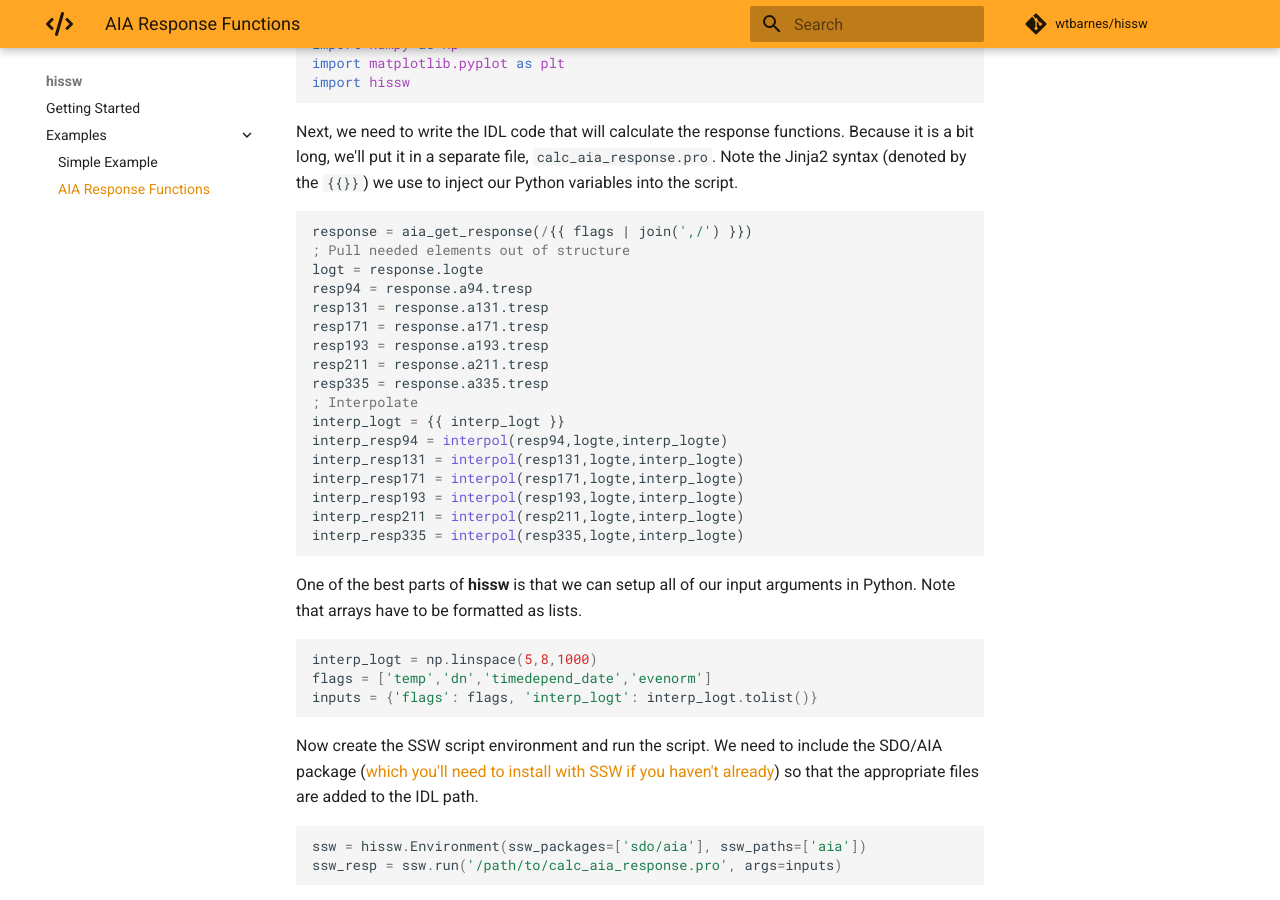
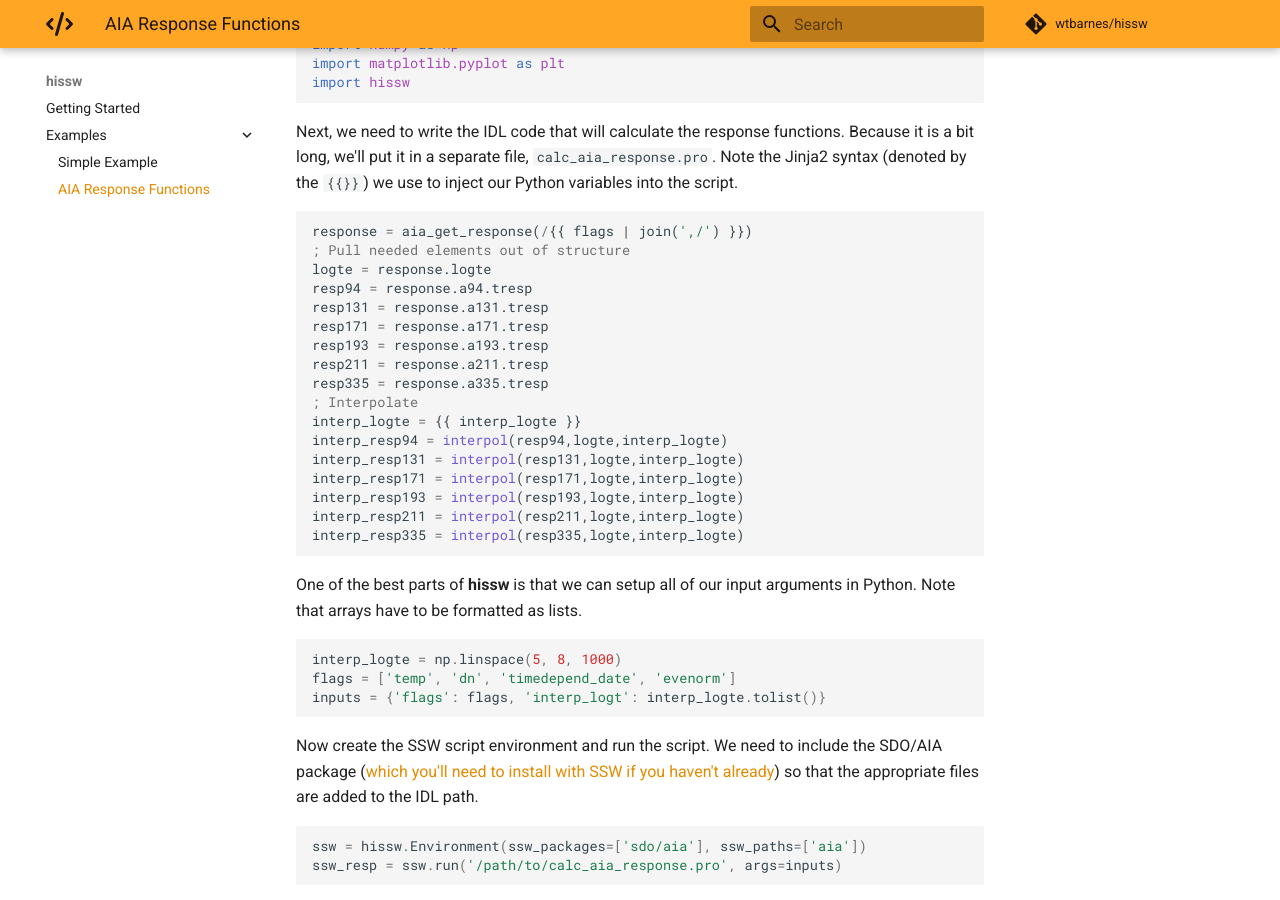
Before and after one commit to wtbarnes/hissw, an MkDocs documentation site: the page built from docs/examples/aia_example.md, in a window 1280 px wide and 900 px high, scrolled down 315 px. Built offline with MkDocs 1.6.1 and Material for MkDocs 9.7.7, drawn with Linux system fonts in a browser that asks for light colours; comment, search, counter and statistics services are not loaded; old or Windows-style settings are respelled for this version of MkDocs.

Commit message:
fix aia example

````diff
--- a/docs/examples/aia_example.md
+++ b/docs/examples/aia_example.md
@@ -11,7 +11,7 @@
 ```idl
 response = aia_get_response(/{{ flags | join(',/') }})
 ; Pull needed elements out of structure
-logt = response.logte
+logte = response.logte
 resp94 = response.a94.tresp
 resp131 = response.a131.tresp
 resp171 = response.a171.tresp
@@ -19,7 +19,7 @@
 resp211 = response.a211.tresp
 resp335 = response.a335.tresp
 ; Interpolate
-interp_logt = {{ interp_logt }}
+interp_logte = {{ interp_logte }}
 interp_resp94 = interpol(resp94,logte,interp_logte)
 interp_resp131 = interpol(resp131,logte,interp_logte)
 interp_resp171 = interpol(resp171,logte,interp_logte)
@@ -30,9 +30,9 @@
 
 One of the best parts of **hissw** is that we can setup all of our input arguments in Python. Note that arrays have to be formatted as lists.
 ```python
-interp_logt = np.linspace(5,8,1000)
-flags = ['temp','dn','timedepend_date','evenorm']
-inputs = {'flags': flags, 'interp_logt': interp_logt.tolist()}
+interp_logte = np.linspace(5, 8, 1000)
+flags = ['temp', 'dn', 'timedepend_date', 'evenorm']
+inputs = {'flags': flags, 'interp_logt': interp_logte.tolist()}
 ```
 
 Now create the SSW script environment and run the script. We need to include the SDO/AIA package ([which you'll need to install with SSW if you haven't already](http://www.lmsal.com/solarsoft/)) so that the appropriate files are added to the IDL path.
````
